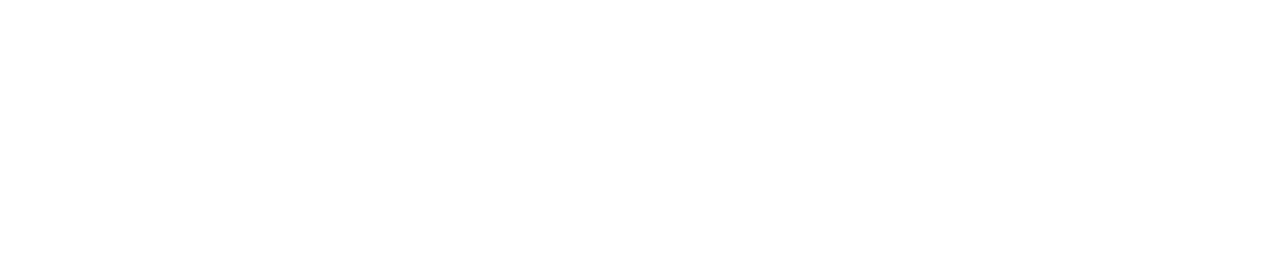
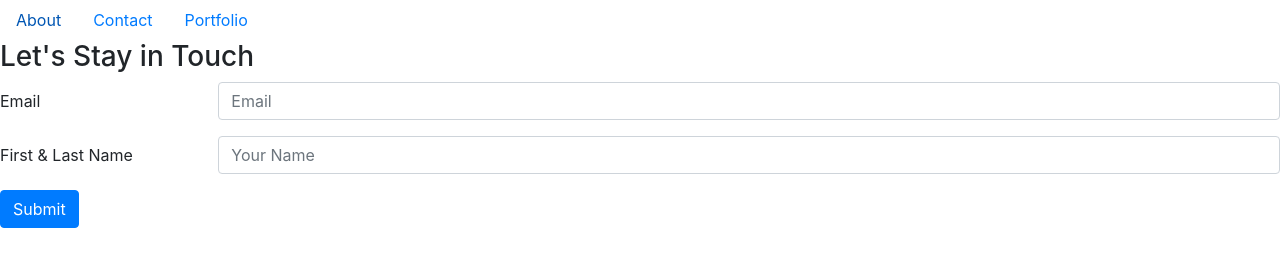
Before and after one commit to ursa-min0r/Bootstrap-Portfolio, a plain HTML site: page contact.html in a window 1280 px wide. Drawn offline with nearby package versions, Linux system fonts and the light colour scheme.

Commit message:
Completed Bootstrap Portfolio HTML and CSS

```diff
--- a/contact.html
+++ b/contact.html
@@ -0,0 +1,62 @@
+<!DOCTYPE html>
+<html lang="en">
+
+<head>
+    <meta charset="UTF-8">
+    <meta name="viewport" content="width=device-width, initial-scale=1.0">
+    <meta http-equiv="X-UA-Compatible" content="ie=edge">
+    <link href="https://fonts.googleapis.com/css?family=Crimson+Pro&display=swap" rel="stylesheet">
+    <title>Contact</title>
+    <link rel="stylesheet" href="https://stackpath.bootstrapcdn.com/bootstrap/4.3.1/css/bootstrap.min.css"
+        integrity="sha384-ggOyR0iXCbMQv3Xipma34MD+dH/1fQ784/j6cY/iJTQUOhcWr7x9JvoRxT2MZw1T" crossorigin="anonymous">
+</head>
+
+<body>
+
+    <ul class="nav justify-content-left">
+        <li class="nav-item">
+            <a class="nav-link active" href="index.html">About</a>
+
+        </li>
+
+        <li class="nav-item">
+            <a class="nav-link" href="contact.html">Contact</a>
+        </li>
+
+        <li class="nav-item">
+            <a class="nav-link" href="portfolio.html">Portfolio</a>
+        </li>
+    </ul>
+
+    <div class="body">
+
+
+
+        <h3>Let's Stay in Touch</h3>
+
+        <form>
+            <div class="form-group row">
+                <label for="inputPassword3" class="col-sm-2 col-form-label">Email</label>
+                <div class="col-sm-10">
+                    <input type="email" class="form-control" id="inputEmail3" placeholder="Email">
+                </div>
+            </div>
+
+            <div class="form-group row">
+                <label for="inputEmail3" class="col-sm-2 col-form-label">First & Last Name</label>
+                <div class="col-sm-10">
+                        <input type="password" class="form-control" id="inputPassword3" placeholder="Your Name">
+                </div>
+            </div>
+
+            <div class="form-group row">
+                <div class="col-sm-10">
+                    <button type="submit" class="btn btn-primary">Submit</button>
+                </div>
+            </div>
+        </form>
+    </div>
+
+</body>
+
+</html>
```
Also changed, not shown: index.html (+10 -1 lines), portfolio.html (+50 -0 lines), Images/IMG-2250 (1).JPG (added), Images/IMG-2252 (1).JPG (added).
